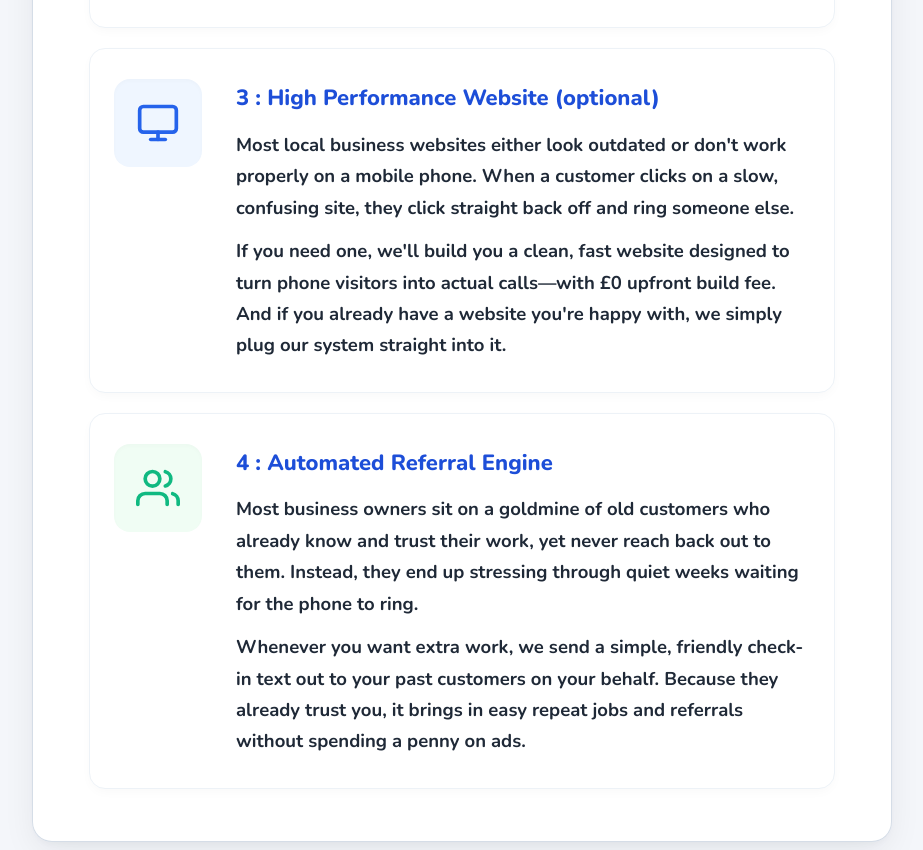
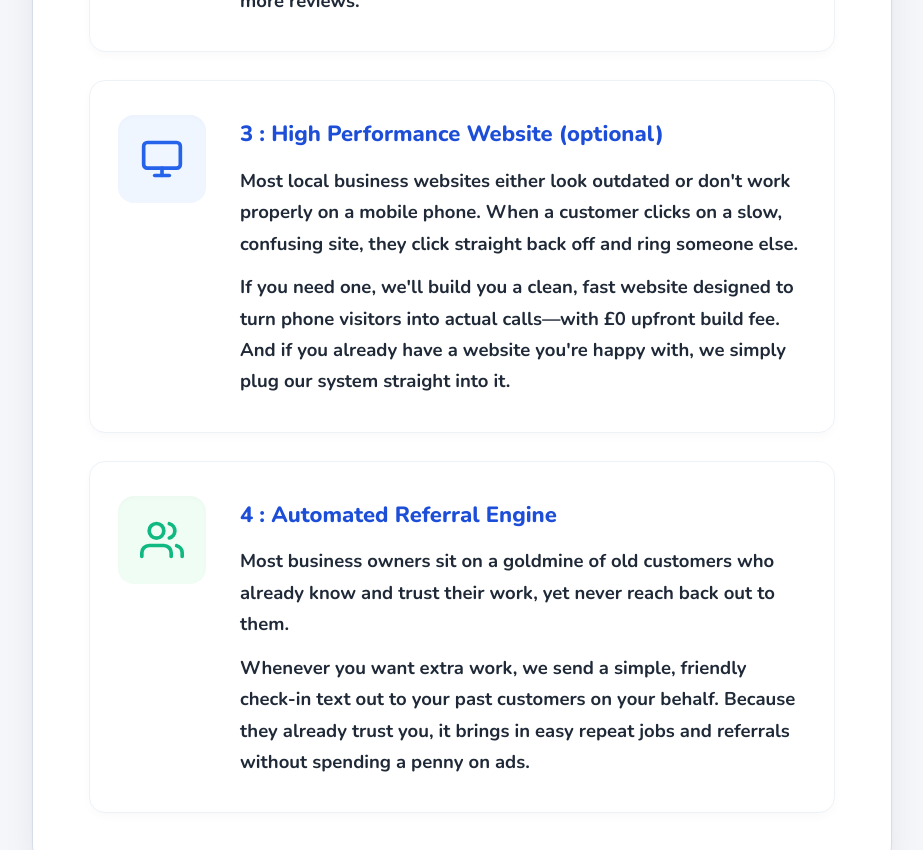
Before and after one commit to muhseena005/client-launch-proposal, a plain HTML site: page index.html in a window 1280 px wide. Shown: the part 2913-3763 px from the top of the page, without its empty margins (178-1101 px from the left). Drawn offline with nearby package versions, Linux system fonts and the light colour scheme.

Commit message:
Remove stressing through quiet weeks sentence from Pillar 4 and increase vertical spacing between pillars

```diff
--- a/index.html
+++ b/index.html
@@ -260,11 +260,11 @@
       display: flex;
       align-items: flex-start;
       gap: 34px;
-      padding: 30px 24px;
+      padding: 34px 28px;
       border-radius: 16px;
       background: #ffffff;
       border: 1px solid #edf2f7;
-      margin-bottom: 20px;
+      margin-bottom: 28px;
       box-shadow: 0 4px 12px -2px rgba(15, 23, 42, 0.03);
     }
 
@@ -654,7 +654,7 @@
         </div>
         <div class="pillar-content">
           <div class="pillar-num-title">4 : Automated Referral Engine</div>
-          <p class="pillar-text">Most business owners sit on a goldmine of old customers who already know and trust their work, yet never reach back out to them. Instead, they end up stressing through quiet weeks waiting for the phone to ring.</p>
+          <p class="pillar-text">Most business owners sit on a goldmine of old customers who already know and trust their work, yet never reach back out to them.</p>
           <p class="pillar-text">Whenever you want extra work, we send a simple, friendly check-in text out to your past customers on your behalf. Because they already trust you, it brings in easy repeat jobs and referrals without spending a penny on ads.</p>
         </div>
       </div>
```
